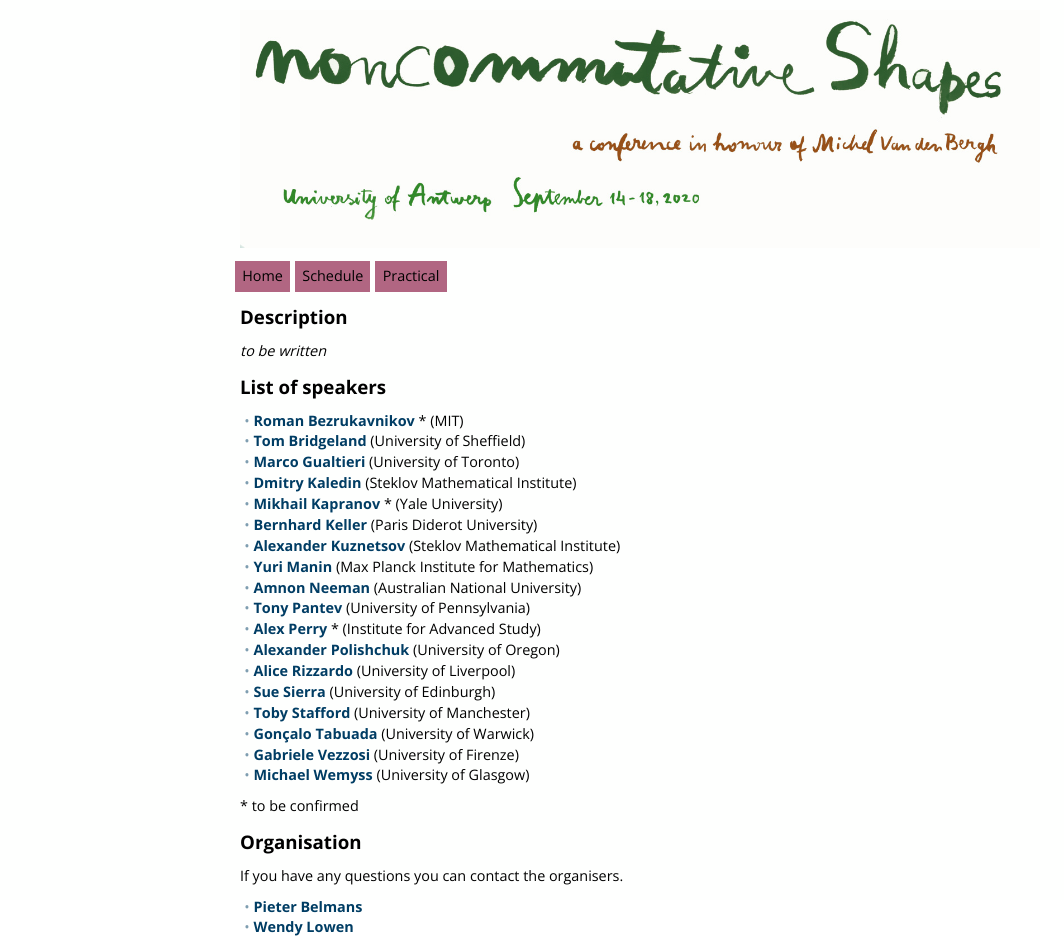
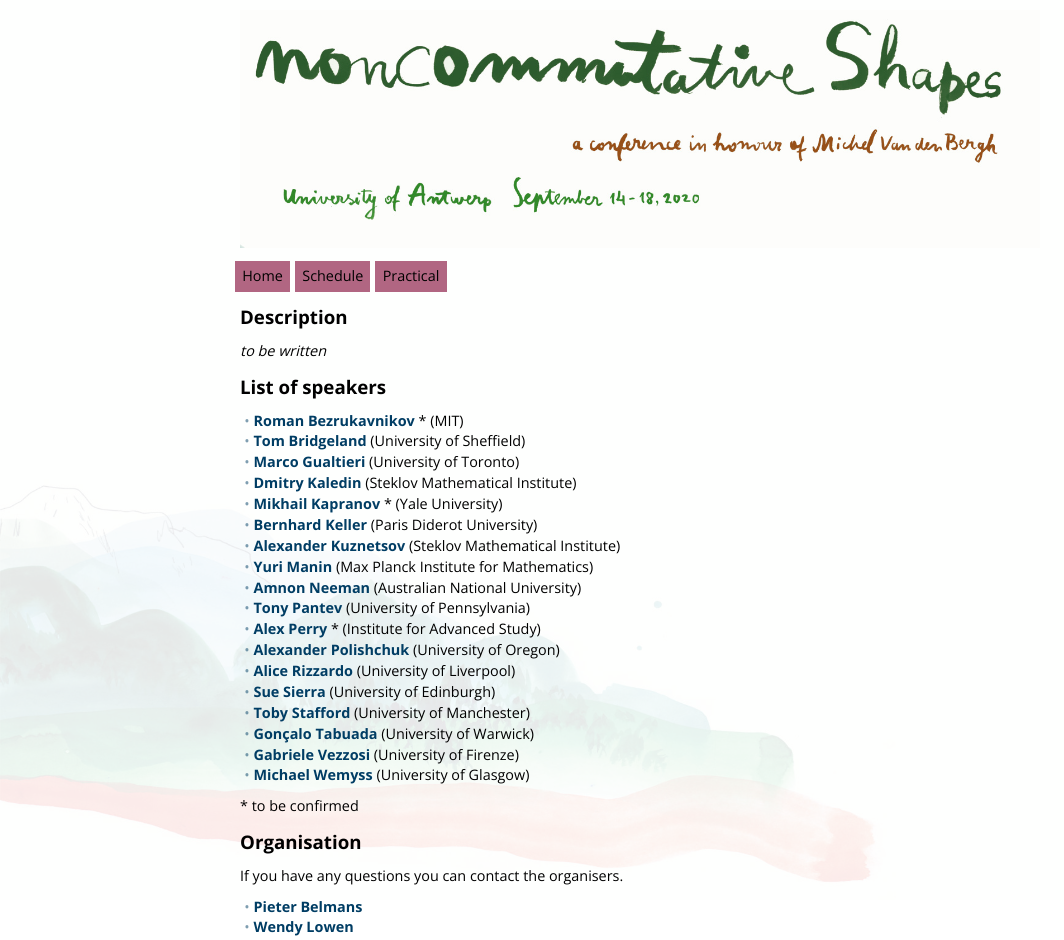
Before and after one commit to ncag-info/antwerp-2020, a Jekyll site: the page built from index.html, in a window 1280 px wide. Shown: the top 940 px of the page, without its empty margins (0-1064 px from the left). Built offline with Jekyll 4.4.1, drawn with Linux system fonts in a browser that asks for light colours; nearby versions of some CDN libraries; library files that are not in the unit come from our copies.

Commit message:
Fixing relative path

```diff
--- a/css/main.css
+++ b/css/main.css
@@ -14,7 +14,7 @@
   z-index: -1;
   opacity: 0.1;
   background-color: #f3f8ef;
-  background-image: url("mountain-4x.jpg");
+  background-image: url("../mountain-4x.jpg");
   background-repeat: no-repeat;
   background-size: 70%;
   background-position: bottom left;
```
